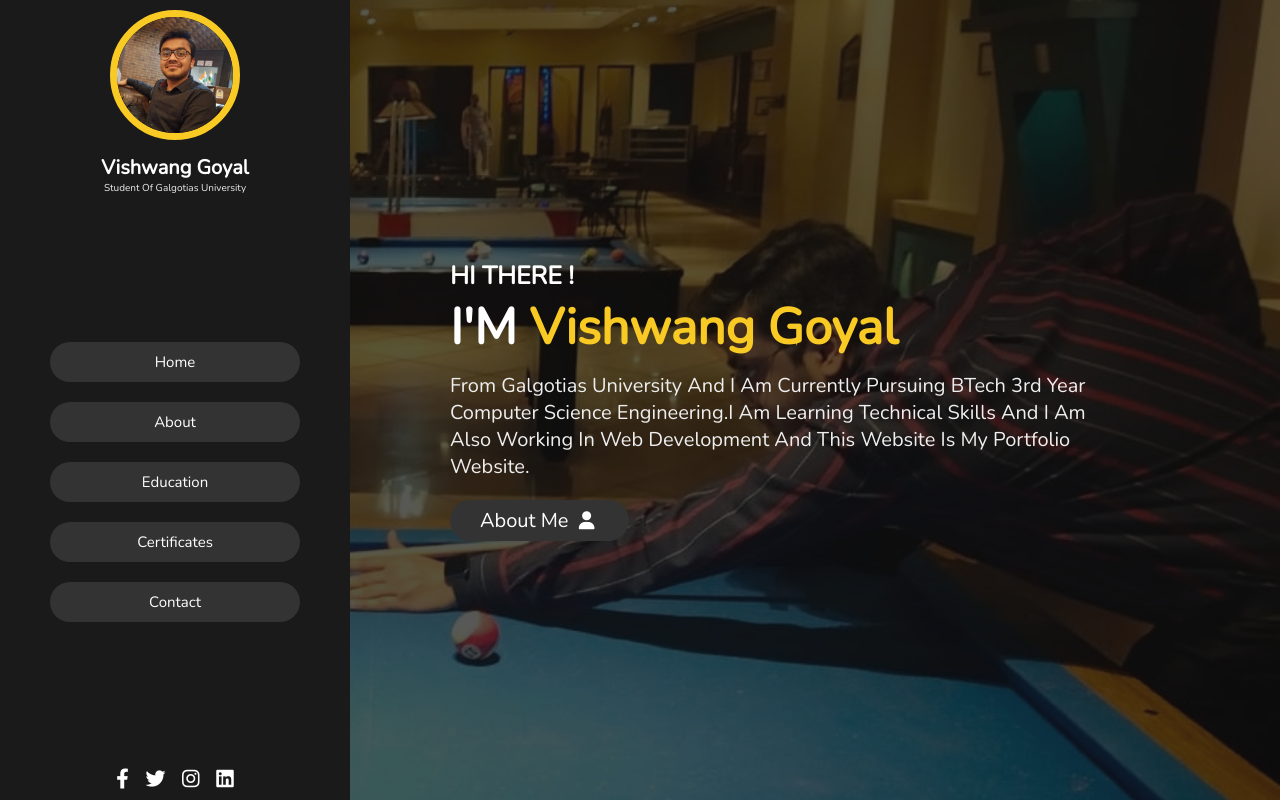
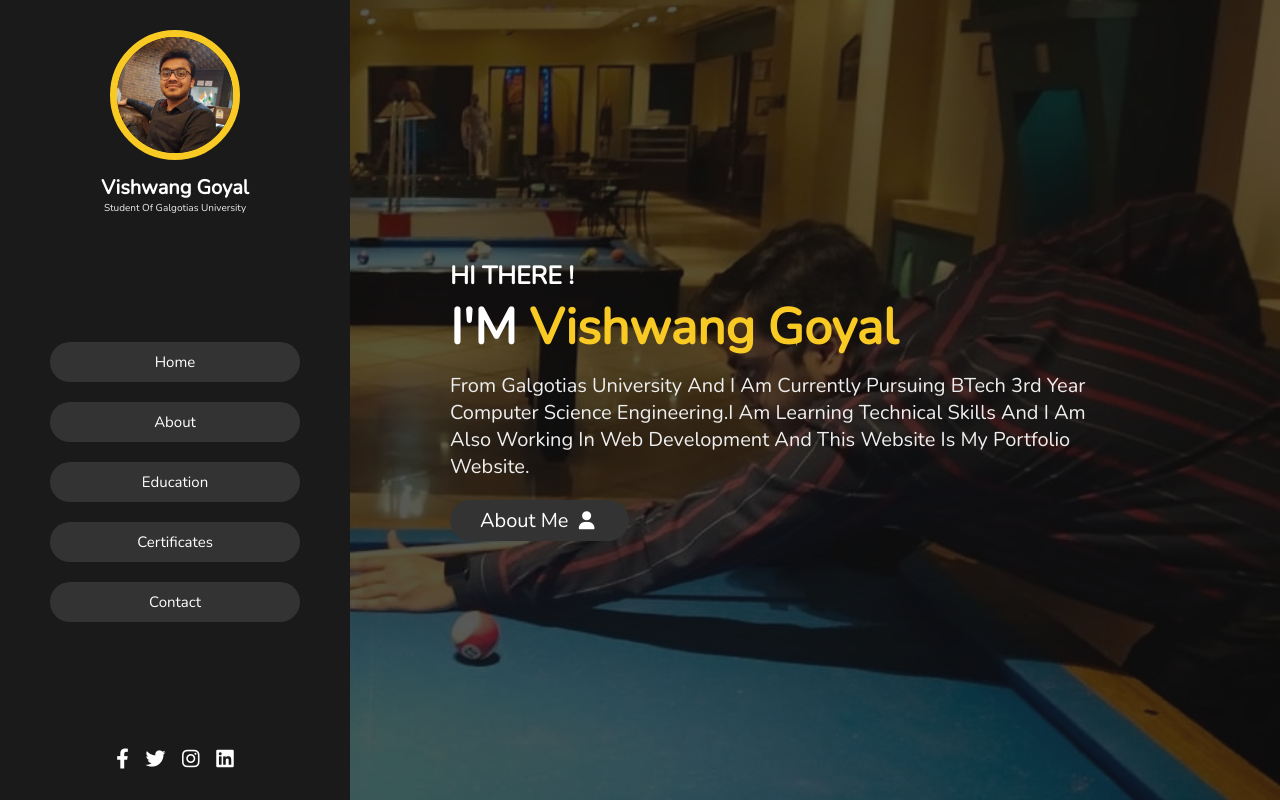
Before and after one commit to vish2620/Vishwang-Portfolio, a plain HTML site: page index.html in a window 1280 px wide. Shown: the top 800 px of the page. Drawn offline with nearby package versions, Linux system fonts and the light colour scheme.

Commit message:
Update style.css

```diff
--- a/style.css
+++ b/style.css
@@ -100,7 +100,7 @@ header{
     justify-content: space-between;
     flex-flow: column;
     text-align: center;
-    padding: 1rem 2rem;
+    padding: 3rem 2rem 3rem;
 
 }
 header .user img{
```
